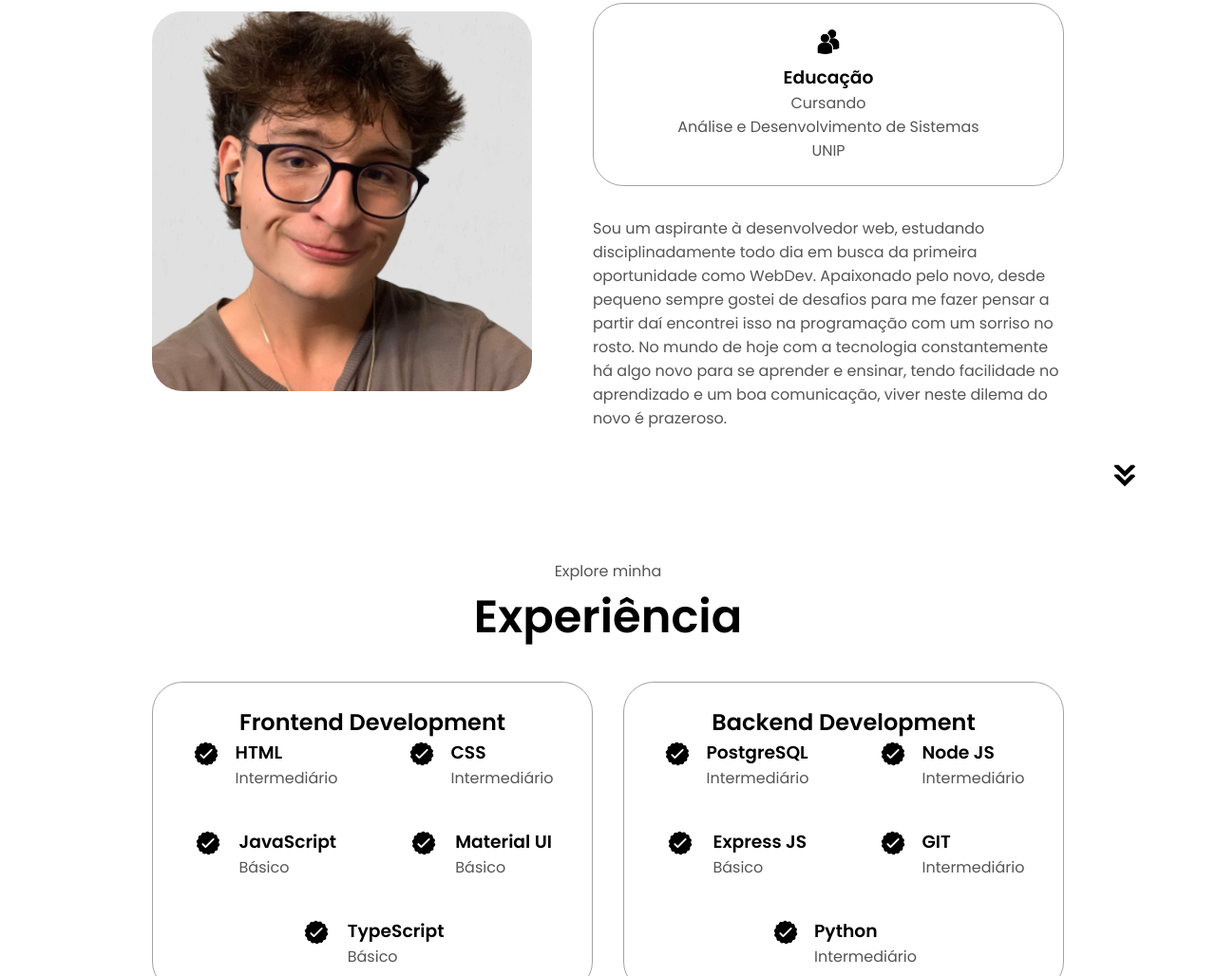
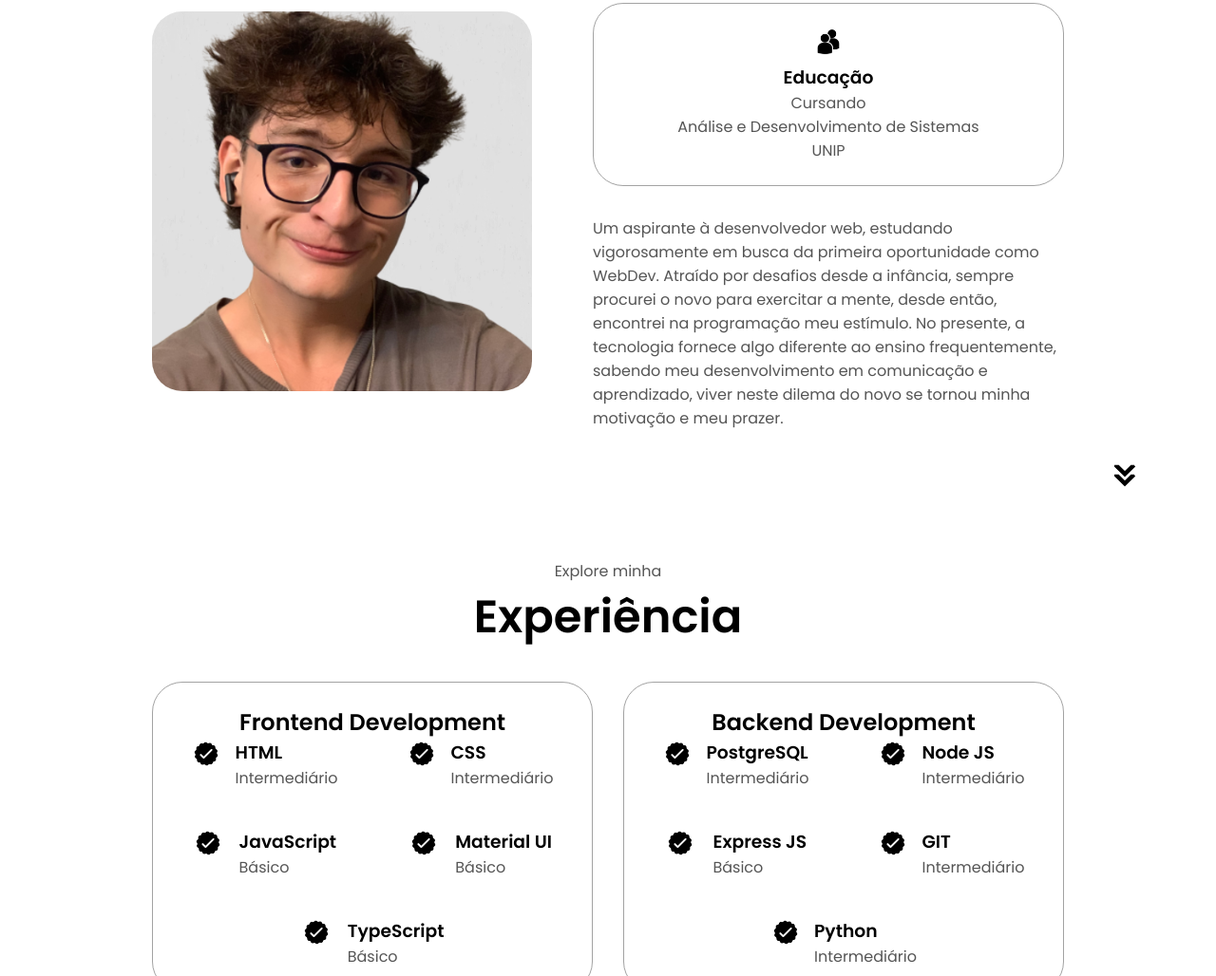
Before and after one commit to R3lss/Portfolio, a plain HTML site: page index.html in a window 1280 px wide. Shown: the part 1107-2135 px from the top of the page at 95% size. Drawn offline with Linux system fonts and the light colour scheme.

Commit message:
Update index.html

```diff
--- a/index.html
+++ b/index.html
@@ -79,7 +79,8 @@
                 </div>
                 <div class="text-container">
                     <p>
-                        Sou um aspirante à desenvolvedor web, estudando disciplinadamente todo dia em busca da primeira oportunidade como WebDev. Apaixonado pelo novo, desde pequeno sempre gostei de desafios para me fazer pensar a partir daí encontrei isso na programação com um sorriso no rosto. No mundo de hoje com a tecnologia constantemente há algo novo para se aprender e ensinar, tendo facilidade no aprendizado e um boa comunicação, viver neste dilema do novo é prazeroso.
+                        Um aspirante à desenvolvedor web, estudando vigorosamente em busca da primeira oportunidade como WebDev. Atraído por desafios desde a infância, sempre procurei o novo para exercitar a mente, desde então, encontrei na programação meu estímulo.
+                        No presente, a tecnologia fornece algo diferente ao ensino frequentemente, sabendo meu desenvolvimento em comunicação e aprendizado, viver neste dilema do novo se tornou minha motivação e meu prazer.
                     </p>
                 </div>
             </div>
```
